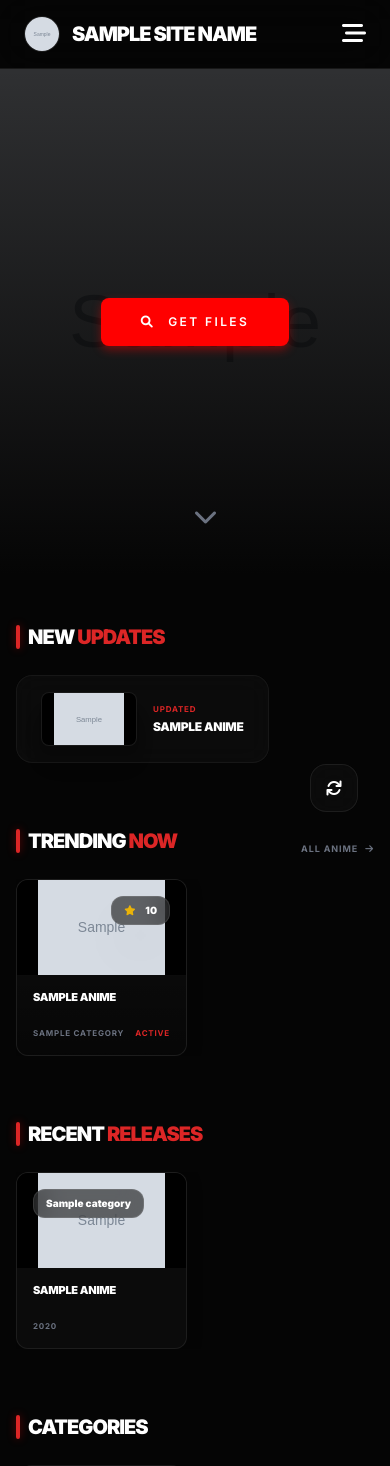
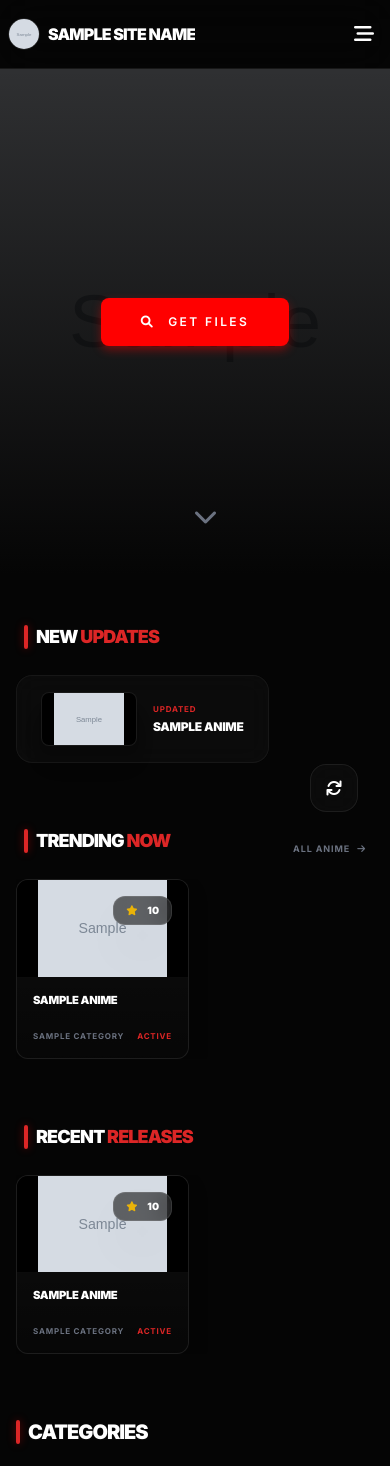
Before and after one commit to maheshvarma201010-gif/anizoneflix, a FastAPI app: template templates/index.html in a window 390 px wide. Shown: the top 1466 px of the page. Run offline with FastAPI, Linux system fonts and the light colour scheme; the template is opened without the code that fills it: most values are stand-ins (such as "Sample title", 1, 10 or a date in 2020); grey boxes marked "Sample" are stand-in pictures; data that the repository does not hold is empty; parts of the project's set-up code (start-up, migrations or seed data) failed here and were passed over; some libraries are stand-ins or nearby versions.

Commit message:
Unify UI design and fix landscape poster cropping
- Implemented aspect-ratio: 16/9 and object-fit: contain for posters to prevent cropping.
- Standardized anime card design across all sections (Trending, Recent, Search, Infinite Scroll).
- Optimized mobile layout for exactly 2 columns with single-card swipe support.
- Refined navbar and typography for better cross-device responsiveness.
- Verified layout integrity with Playwright across multiple viewports.

```diff
--- a/static/css/style.css
+++ b/static/css/style.css
@@ -142,17 +142,19 @@ body {
     overflow: hidden;
     background: var(--bg-card);
     border: 1px solid var(--glass-border);
-    transition: var(--transition-smooth);
+    transition: transform 0.4s cubic-bezier(0.175, 0.885, 0.32, 1.275), border-color 0.3s ease, box-shadow 0.3s ease;
     height: 100%;
     display: flex;
     flex-direction: column;
-    box-shadow: 0 4px 15px rgba(0, 0, 0, 0.3);
+    box-shadow: 0 10px 20px rgba(0, 0, 0, 0.2);
+    position: relative;
 }
 
 .anime-card:hover {
-    transform: translateY(-8px);
+    transform: translateY(-8px) scale(1.02);
     border-color: var(--primary);
-    box-shadow: 0 10px 30px rgba(255, 0, 0, 0.15);
+    box-shadow: 0 20px 40px rgba(0, 0, 0, 0.6), 0 0 20px rgba(255, 0, 0, 0.2);
+    z-index: 10;
 }
 
 .anime-card h3 {
@@ -160,6 +162,11 @@ body {
     -webkit-line-clamp: 2;
     -webkit-box-orient: vertical;
     overflow: hidden;
+    text-overflow: ellipsis;
+    word-break: break-word;
+    font-size: 0.7rem;
+    line-height: 1.3;
+    min-height: 2.6em;
 }
 
 .poster-wrapper {
@@ -169,13 +176,22 @@ body {
     background: #000;
     width: 100%;
     flex-shrink: 0;
+    display: flex;
+    align-items: center;
+    justify-content: center;
 }
 
 .poster-wrapper img {
     width: 100%;
     height: 100%;
-    object-fit: contain;
+    object-fit: contain; /* Prevents cropping */
     display: block;
+    transition: transform 0.6s cubic-bezier(0.4, 0, 0.2, 1);
+    background: #000;
+}
+
+.anime-card:hover .poster-wrapper img {
+    transform: scale(1.08);
 }
 
 /* Navbar */
@@ -202,8 +218,8 @@ body {
 /* Responsive Grid */
 .responsive-grid {
     display: grid;
-    grid-template-columns: repeat(2, 1fr);
-    gap: 16px;
+    grid-template-columns: repeat(2, 1fr); /* Mobile: Exactly 2 cards */
+    gap: 12px;
 }
 
 @media (min-width: 640px) {
--- a/templates/base.html
+++ b/templates/base.html
@@ -16,11 +16,11 @@
 </head>
 <body class="selection:bg-red-600/40">
     <!-- Navbar -->
-    <nav class="navbar-glass sticky top-0 z-50 px-6 md:px-8 py-4">
+    <nav class="navbar-glass sticky top-0 z-50 px-2 md:px-8 py-3 md:py-4">
         <div class="max-w-7xl mx-auto flex justify-between items-center">
-            <a href="/" class="flex items-center space-x-3 group">
-                <img src="{{ logo_url }}" class="w-9 h-9 rounded-full border border-white/10" alt="Logo">
-                <span class="text-xl font-black tracking-tighter uppercase">{{ site_name }}</span>
+            <a href="/" class="flex items-center space-x-2 md:space-x-3 group min-w-0">
+                <img src="{{ logo_url }}" class="w-8 h-8 md:w-9 md:h-9 rounded-full border border-white/10 flex-shrink-0" alt="Logo">
+                <span class="text-base md:text-xl font-black tracking-tighter uppercase whitespace-nowrap overflow-hidden text-ellipsis">{{ site_name }}</span>
             </a>
 
             <div class="hidden md:flex items-center space-x-8 text-[10px] font-bold uppercase tracking-widest">
@@ -42,7 +42,7 @@
                 </a>
             </div>
 
-            <button class="md:hidden text-2xl" onclick="toggleMenu(true)">
+            <button class="md:hidden text-xl p-2" onclick="toggleMenu(true)">
                 <i class="fa-solid fa-bars-staggered"></i>
             </button>
         </div>
--- a/templates/index.html
+++ b/templates/index.html
@@ -25,9 +25,9 @@
 
     <!-- Updates Section -->
     <section>
-        <div class="flex items-center gap-2 mb-6">
+        <div class="flex items-center gap-2 mb-6 px-2">
             <div class="w-1 h-6 bg-red-600 rounded-full shadow-[0_0_8px_var(--primary-glow)]"></div>
-            <h2 class="text-xl font-black tracking-tighter uppercase">New <span class="text-red-600">Updates</span></h2>
+            <h2 class="text-lg md:text-xl font-black tracking-tighter uppercase">New <span class="text-red-600">Updates</span></h2>
         </div>
 
         <div class="swiper flashSwiper !overflow-visible">
@@ -51,10 +51,10 @@
 
     <!-- Trending Section -->
     <section id="trending">
-        <div class="flex justify-between items-end mb-6">
+        <div class="flex justify-between items-end mb-6 px-2">
             <div class="flex items-center gap-2">
                 <div class="w-1 h-6 bg-red-600 rounded-full shadow-[0_0_8px_var(--primary-glow)]"></div>
-                <h2 class="text-xl font-black tracking-tighter uppercase">Trending <span class="text-red-600">Now</span></h2>
+                <h2 class="text-lg md:text-xl font-black tracking-tighter uppercase">Trending <span class="text-red-600">Now</span></h2>
             </div>
             <a href="/search" class="text-gray-500 hover:text-red-500 text-[9px] font-bold uppercase tracking-widest transition-all">All Anime <i class="fa-solid fa-arrow-right ml-1"></i></a>
         </div>
@@ -79,11 +79,11 @@
                                     <i class="fa-solid fa-star text-yellow-500 mr-2"></i> {{ anime.score or '8.5' }}
                                 </div>
                             </div>
-                                <div class="p-4 bg-gradient-to-b from-transparent to-black/40">
-                                    <h3 class="font-black text-[11px] line-clamp-2 uppercase tracking-tight group-hover:text-red-500 transition-colors leading-tight min-h-[2.5em]">{{ anime.title }}</h3>
-                                    <div class="flex items-center justify-between mt-2">
-                                        <span class="text-[8px] text-gray-500 font-bold uppercase tracking-widest">{{ anime.category }}</span>
-                                        <span class="text-[8px] text-red-600 font-bold uppercase tracking-widest">{{ anime.status }}</span>
+                            <div class="p-4 bg-gradient-to-b from-transparent to-black/40">
+                                <h3 class="font-black text-[11px] line-clamp-2 uppercase tracking-tight group-hover:text-red-500 transition-colors leading-tight min-h-[2.5em]">{{ anime.title }}</h3>
+                                <div class="flex items-center justify-between mt-2">
+                                    <span class="text-[8px] text-gray-500 font-bold uppercase tracking-widest">{{ anime.category }}</span>
+                                    <span class="text-[8px] text-red-600 font-bold uppercase tracking-widest">{{ anime.status }}</span>
                                 </div>
                             </div>
                         </a>
@@ -97,10 +97,10 @@
 
     <!-- Recent Section -->
     <section>
-        <div class="flex justify-between items-end mb-6">
+        <div class="flex justify-between items-end mb-6 px-2">
             <div class="flex items-center gap-2">
                 <div class="w-1 h-6 bg-red-600 rounded-full shadow-[0_0_8px_var(--primary-glow)]"></div>
-                <h2 class="text-xl font-black tracking-tighter uppercase">Recent <span class="text-red-600">Releases</span></h2>
+                <h2 class="text-lg md:text-xl font-black tracking-tighter uppercase">Recent <span class="text-red-600">Releases</span></h2>
             </div>
         </div>
 
@@ -112,18 +112,24 @@
                         <a href="/anime/{{ anime.slug }}" class="group block">
                             <div class="poster-wrapper">
                                 <img src="{{ anime.image }}" alt="{{ anime.title }}" loading="lazy">
-                                <div class="absolute top-4 left-4 glass px-3 py-1.5 rounded-xl text-[10px] font-black border-white/10">
-                                    {{ anime.category }}
-                                </div>
-                                <div class="absolute inset-0 bg-black/40 opacity-0 group-hover:opacity-100 transition-opacity flex items-center justify-center">
-                                    <div class="w-16 h-16 rounded-full bg-red-600 flex items-center justify-center shadow-2xl shadow-red-900/50 scale-50 group-hover:scale-100 transition-transform duration-500">
-                                        <i class="fa-solid fa-play text-xl translate-x-1"></i>
+                                <div class="absolute inset-0 bg-gradient-to-t from-black via-transparent to-transparent opacity-0 group-hover:opacity-100 transition-all duration-500 flex flex-col justify-end p-6">
+                                    <div class="btn-premium py-2.5 text-[10px] uppercase tracking-widest shadow-2xl mb-4">Get Files</div>
+                                    <div class="flex items-center gap-4 text-[10px] text-gray-400 font-black tracking-widest">
+                                        <span class="text-yellow-500"><i class="fa-solid fa-star mr-2"></i> {{ anime.score or '8.5' }}</span>
+                                        <span>•</span>
+                                        <span>{{ anime.year or '2024' }}</span>
                                     </div>
                                 </div>
+                                <div class="absolute top-4 right-4 glass px-3 py-1.5 rounded-xl text-[10px] font-black border-white/10 shadow-2xl">
+                                    <i class="fa-solid fa-star text-yellow-500 mr-2"></i> {{ anime.score or '8.5' }}
+                                </div>
                             </div>
-                            <div class="p-4">
+                            <div class="p-4 bg-gradient-to-b from-transparent to-black/40">
                                 <h3 class="font-black text-[11px] line-clamp-2 uppercase tracking-tight group-hover:text-red-500 transition-colors leading-tight min-h-[2.5em]">{{ anime.title }}</h3>
-                                <p class="text-[8px] text-gray-500 font-bold mt-2 uppercase tracking-widest">{{ anime.year or '2024' }}</p>
+                                <div class="flex items-center justify-between mt-2">
+                                    <span class="text-[8px] text-gray-500 font-bold uppercase tracking-widest">{{ anime.category }}</span>
+                                    <span class="text-[8px] text-red-600 font-bold uppercase tracking-widest">{{ anime.status }}</span>
+                                </div>
                             </div>
                         </a>
                     </div>
@@ -159,7 +165,7 @@
     <p class="mt-4 text-[10px] font-black uppercase tracking-[0.5em] text-gray-600">Loading more...</p>
 </div>
 
-<div id="animeContainer" class="max-w-7xl mx-auto px-4 pb-40 grid grid-cols-2 sm:grid-cols-3 md:grid-cols-4 lg:grid-cols-5 xl:grid-cols-6 gap-4 md:gap-6">
+<div id="animeContainer" class="max-w-7xl mx-auto px-4 pb-40 responsive-grid">
     <!-- Infinite scroll content will be injected here -->
 </div>
 
@@ -178,10 +184,14 @@
     new Swiper(".trendingSwiper", {
         slidesPerView: 2,
         slidesPerGroup: 1,
-        spaceBetween: 16,
+        spaceBetween: 12,
         pagination: { el: ".swiper-pagination", clickable: true },
+        cssMode: false,
+        mousewheel: { forceToAxis: true },
+        keyboard: true,
         breakpoints: {
-            640: { slidesPerView: 3, spaceBetween: 20 },
+            480: { slidesPerView: 2, spaceBetween: 12 },
+            640: { slidesPerView: 3, spaceBetween: 16 },
             768: { slidesPerView: 4, spaceBetween: 20 },
             1024: { slidesPerView: 5, spaceBetween: 24 },
             1280: { slidesPerView: 6, spaceBetween: 24 }
@@ -191,10 +201,14 @@
     new Swiper(".recentSwiper", {
         slidesPerView: 2,
         slidesPerGroup: 1,
-        spaceBetween: 16,
+        spaceBetween: 12,
         pagination: { el: ".swiper-pagination", clickable: true },
+        cssMode: false,
+        mousewheel: { forceToAxis: true },
+        keyboard: true,
         breakpoints: {
-            640: { slidesPerView: 3, spaceBetween: 20 },
+            480: { slidesPerView: 2, spaceBetween: 12 },
+            640: { slidesPerView: 3, spaceBetween: 16 },
             768: { slidesPerView: 4, spaceBetween: 20 },
             1024: { slidesPerView: 5, spaceBetween: 24 },
             1280: { slidesPerView: 6, spaceBetween: 24 }
--- a/templates/search.html
+++ b/templates/search.html
@@ -20,7 +20,7 @@
     </div>
 
     {% if results %}
-    <div class="responsive-grid">
+    <div class="responsive-grid gap-3 md:gap-6">
         {% for anime in results if anime %}
         <div class="anime-card animate-fade-in no-select no-drag" style="animation-delay: {{ loop.index0 * 0.05 }}s">
             <a href="/anime/{{ anime.slug }}" class="group block">
@@ -42,8 +42,7 @@
                     <h3 class="font-black text-[11px] line-clamp-2 uppercase tracking-tight group-hover:text-red-500 transition-colors leading-tight min-h-[2.5em]">{{ anime.title }}</h3>
                     <div class="flex items-center justify-between mt-2">
                         <span class="text-[8px] text-gray-500 font-bold uppercase tracking-widest">{{ anime.category }}</span>
-                        <span>•</span>
-                        <span>{{ anime.year or '2024' }}</span>
+                        <span class="text-[8px] text-red-600 font-bold uppercase tracking-widest">{{ anime.status or 'RELEASED' }}</span>
                     </div>
                 </div>
             </a>
```
Also changed, not shown: verification/verify_layout.py (added, +46 -0 lines), verification/desktop.png (added), verification/mobile.png (added), verification/tablet.png (added).
